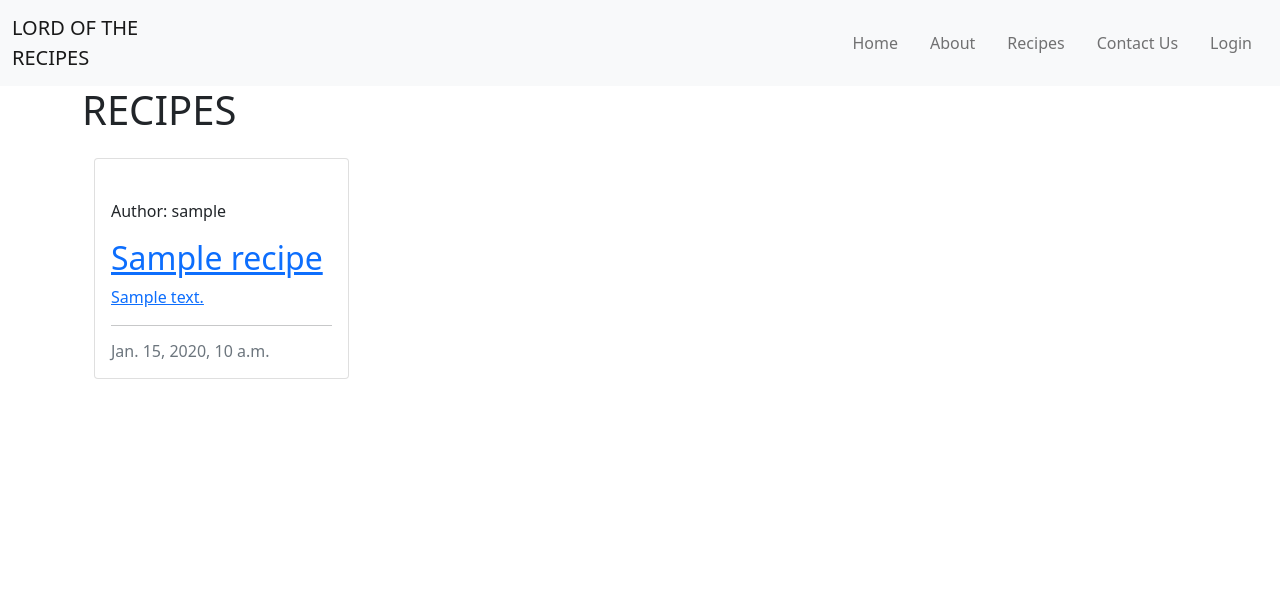
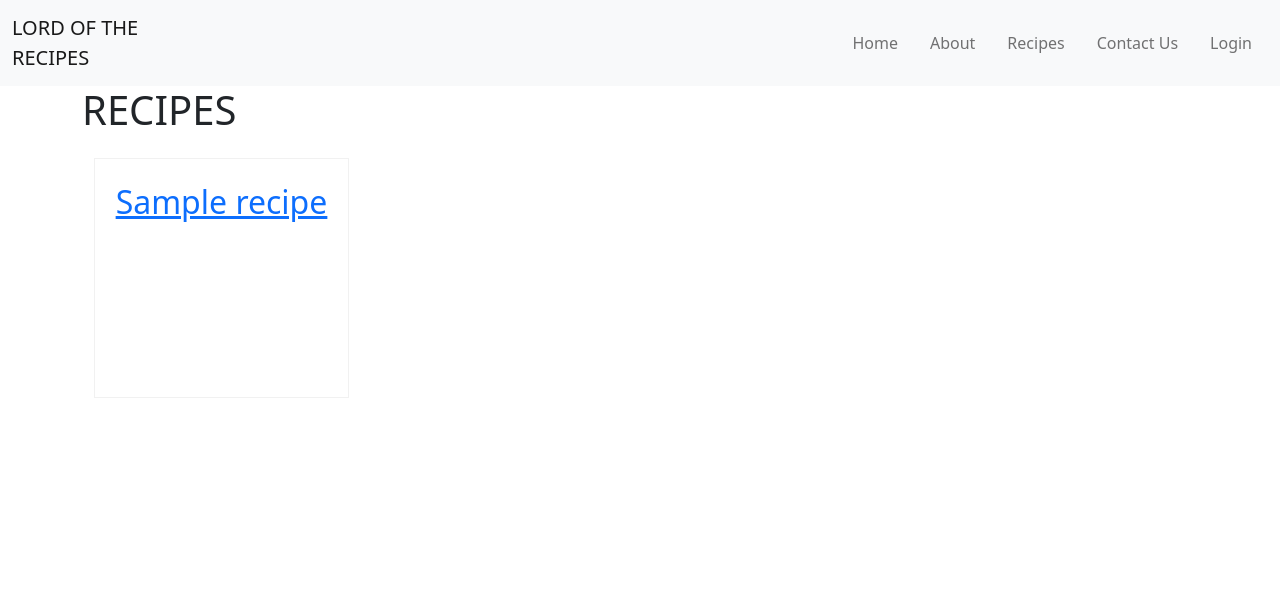
Before and after one commit to hartnetl/lord-of-the-recipes, a Django app: page / in a window 1280 px wide. Shown: the top 597 px of the page. Run offline with Django 3.2, Linux system fonts and the light colour scheme; tables that the repository leaves empty hold one stand-in row (values such as "Sample post"); parts of the project's set-up code (start-up, migrations or seed data) failed here and were passed over; some libraries are stand-ins or nearby versions.

Commit message:
Feat: Turn recipe cards into two sided flip cards (unstyled)

```diff
--- a/static/css/style.css
+++ b/static/css/style.css
@@ -81,3 +81,55 @@ main {
     color:#aaa;
     margin-bottom:0;
   }
+
+
+
+/* RECIPE PAGE  */
+
+/* FLIP CARDS */
+
+/* The flip card container - set the width and height to whatever you want. We have added the border property to demonstrate that the flip itself goes out of the box on hover (remove perspective if you don't want the 3D effect */
+.flip-card {
+  background-color: transparent;
+  height: 30vh;
+  border: 1px solid #f1f1f1;
+  perspective: 1000px; /* Remove this if you don't want the 3D effect */
+}
+
+/* This container is needed to position the front and back side */
+.flip-card-inner {
+  position: relative;
+  width: 100%;
+  height: 100%;
+  text-align: center;
+  transition: transform 0.8s;
+  transform-style: preserve-3d;
+  background-color: white;
+}
+
+/* Do an horizontal flip when you move the mouse over the flip box container */
+.flip-card:hover .flip-card-inner {
+  transform: rotateY(180deg);
+}
+
+/* Position the front and back side */
+.flip-card-front, .flip-card-back {
+  position: absolute;
+  width: 100%;
+  height: 100%;
+  -webkit-backface-visibility: hidden; /* Safari */
+  backface-visibility: hidden;
+}
+
+/* Style the front side (fallback if image is missing) */
+.flip-card-front {
+  background-color: #fff;
+  color: #000;
+}
+
+/* Style the back side */
+.flip-card-back {
+  background-color: #fff;
+  color: #000;
+  transform: rotateY(180deg);
+}
--- a/templates/recipes.html
+++ b/templates/recipes.html
@@ -8,7 +8,7 @@
     <div class="row">
 
         <!-- Recipe list-->
-        <div class="col-12 mt-3 left">
+        <!-- <div class="col-12 mt-3 left">
             <div class="row">
 
                 {% for recipe in recipe_list %}
@@ -44,7 +44,52 @@
                 {% endfor %}
 
             </div>
+        </div> -->
+
+        <!-- flip card recipes -->
+
+        <div class="col-12 mt-3 left">
+            <div class="row">
+
+                {% for recipe in recipe_list %}
+
+                <div class="col-md-3">
+                    <!-- <div class="card mb-3"> -->
+                    <div class="flip-card">
+                        <div class="flip-card-inner">
+                            <div class="flip-card-front">
+                                <div class="image-container">
+                                    {% if "placeholder" in recipe.featured_image.url %}
+                                    <img class="card-img-top"
+                                        src="https://res.cloudinary.com/hartnetl/image/upload/v1634056214/temp-logo_lkdghp.png">
+                                    {% else %}
+                                    <img class="card-img-top" src=" {{ recipe.featured_image.url }}">
+                                    {% endif %}
+                                </div>
+                                <a href="#" class="recipe-link">
+                                    <h2 class="card-title">{{ recipe.title }}</h2>
+                                </a>
+                            </div>
+                            <div class="flip-card-back">
+                                <p class="author">Author: {{ recipe.creator }}</p>
+                                <p class="card-text text-muted h6">{{ recipe.date_created }} </p>
+                                <hr>
+                                <p class="card-text">{{ recipe.about }}</p>
+                            </div>
+                        </div>
+                    </div>
+                </div>
+
+                {% if forloop.counter|divisibleby:4 %}
+            </div>
+            <div class="row">
+                {% endif %}
+                {% endfor %}
+
+            </div>
         </div>
+
+
     </div>
 
 
```
